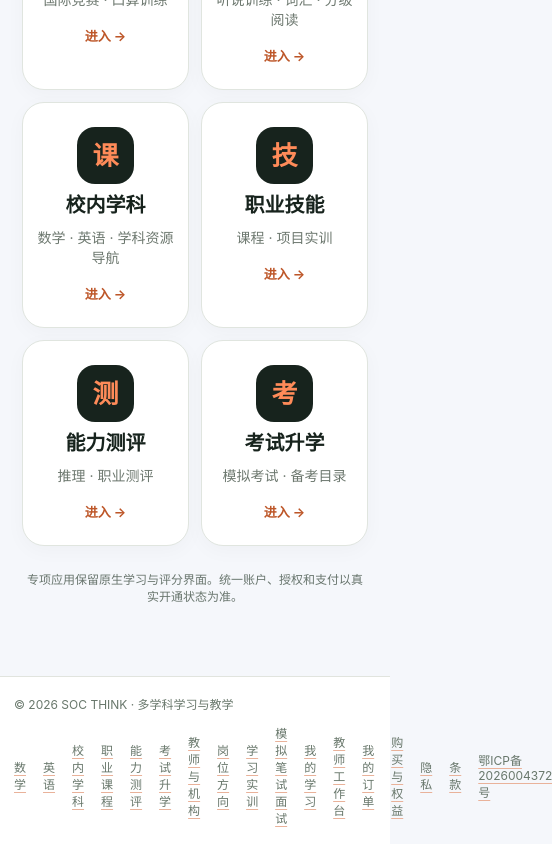
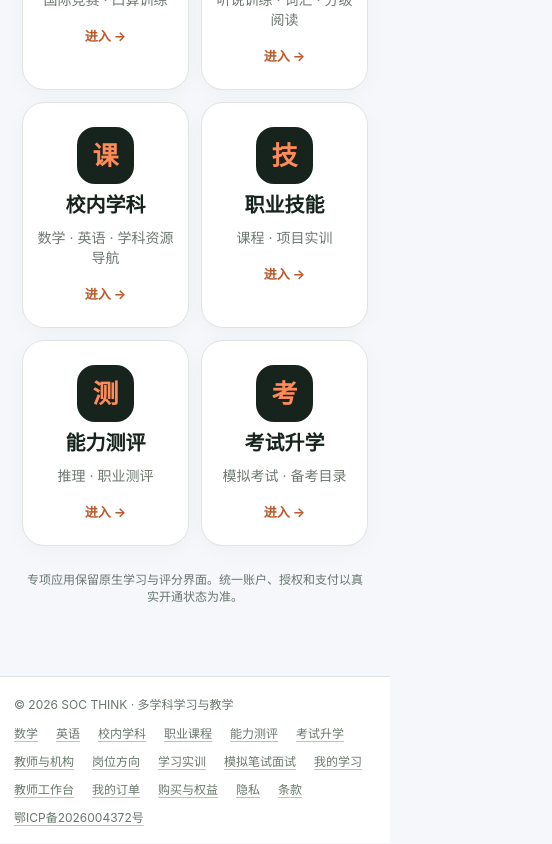
Before and after one commit to star8592/Kangaroo-Practice-Simulator, a Next.js app: page / in a window 390 px wide. Shown: the part 1192-2036 px from the top of the page, 552 px wide, since content can reach past the window. Built offline with nearby package versions, Linux system fonts and the light colour scheme; no server answers.

Commit message:
style(site): responsive unified footer and customer navigation

```diff
--- a/src/components/SocthinkChrome.module.css
+++ b/src/components/SocthinkChrome.module.css
@@ -16,3 +16,7 @@
 /* A scrollable real navigation on narrow displays; do not hide business entrypoints. */
 @media(max-width:900px){.links{gap:13px;font-size:13px}}
 @media(max-width:760px){.links{justify-content:flex-start;gap:17px;overflow-x:auto;white-space:nowrap;padding:0 1px 5px;scrollbar-width:thin}.links a{flex:0 0 auto}}
+
+/* One responsive footer for career, math, English, teaching and account screens. */
+.footerInner nav{flex:1;max-width:920px;flex-wrap:wrap;justify-content:flex-end;row-gap:11px}
+@media(max-width:760px){.footerInner nav{max-width:none;justify-content:flex-start;gap:11px 18px}.footerInner{align-items:flex-start;flex-direction:column}}
```
